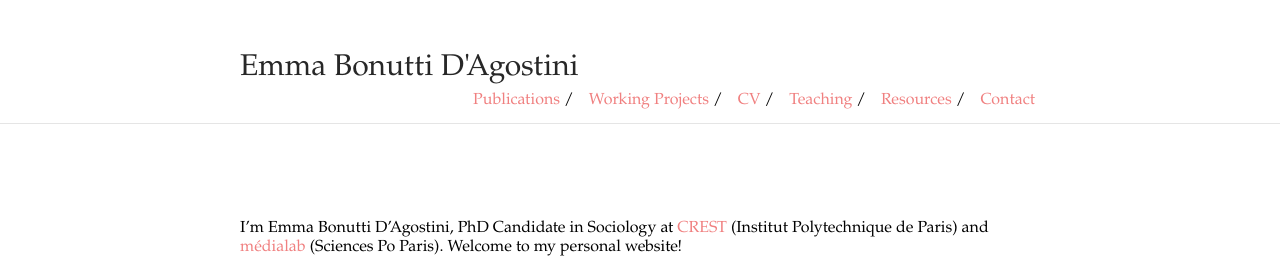
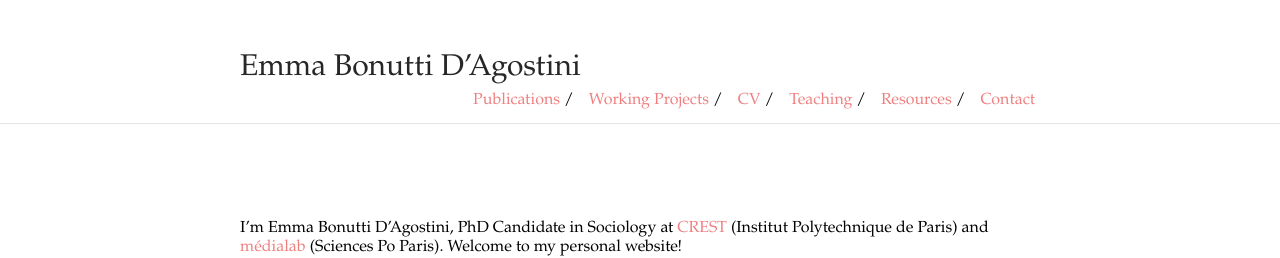
Before and after one commit to emmabonuttidagostini/emmabonuttidagostini.github.io, a Jekyll site: the page built from index.md, in a window 1280 px wide. Shown: the top 258 px of the page. Built offline with Jekyll 4.4.1, drawn with Linux system fonts in a browser that asks for light colours; some web fonts are replaced.

```diff
--- a/_config.yml
+++ b/_config.yml
@@ -1,4 +1,4 @@
-title: Emma Bonutti D'Agostini
+title: Emma Bonutti D’Agostini
 url: "https://emmabouttidagostini.github.io"
 baseurl: ""
 
```
